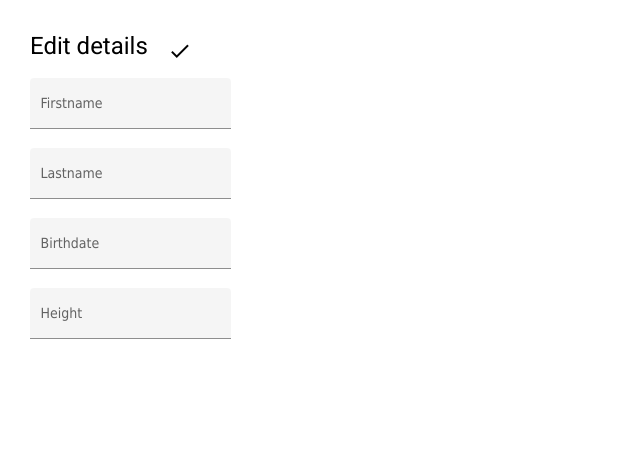
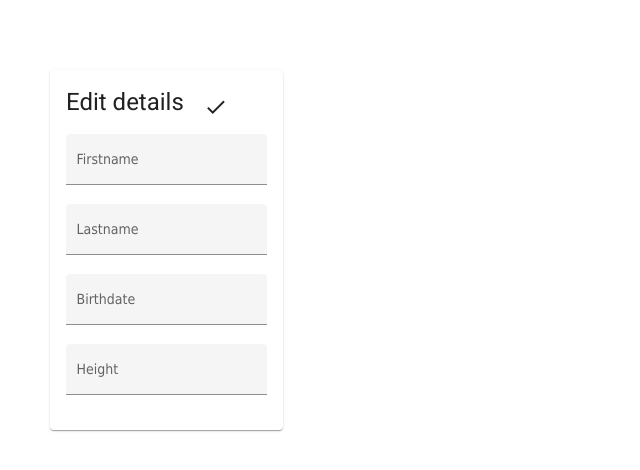
Before and after one commit to giu1s/226Frontend, an Angular app in the folder sports-plan/: page /user-details in a window 1280 px wide. Both pictures are taken after a click on the button "edit". Shown: the top 470 px of the page, without its empty margins (0-640 px from the left). Built offline with nearby package versions, Linux system fonts and the light colour scheme; no server answers.

Commit message:
put Edit details in card and styled it with css

```diff
--- a/sports-plan/src/app/components/user-details/edit-user/edit-user.component.css
+++ b/sports-plan/src/app/components/user-details/edit-user/edit-user.component.css
@@ -5,7 +5,8 @@
   }
 
 #edit {
-    margin: 20px;
+    margin: 40px;
+    margin-top: 60px;
 }
 
 
--- a/sports-plan/src/app/components/user-details/edit-user/edit-user.component.html
+++ b/sports-plan/src/app/components/user-details/edit-user/edit-user.component.html
@@ -1,4 +1,6 @@
 <div id=edit>
+
+    <mat-card>
         <div class="title">
             <h1>Edit details</h1>
             <button (click)="this.save()" class="white-icon" mat-icon-button>
@@ -25,5 +27,6 @@
             </mat-form-field>
         </form>
     </div>
+</mat-card>
 
 </div>
```
Lines whose indentation alone changed are shown as unchanged.
